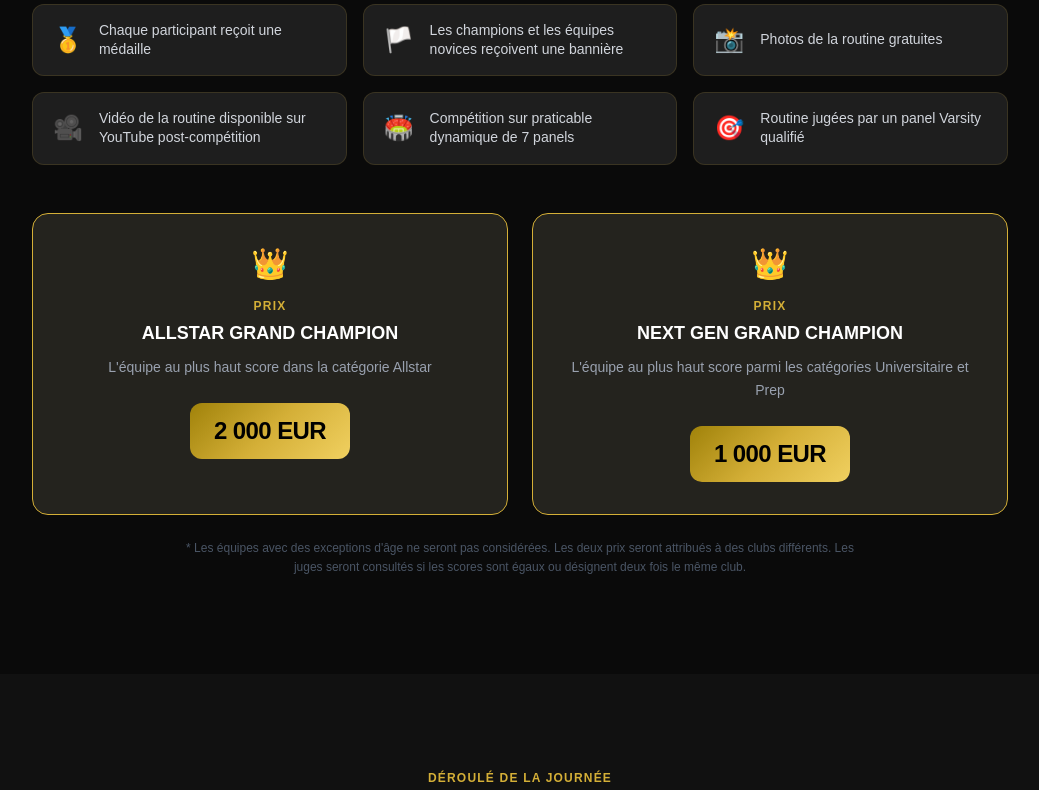
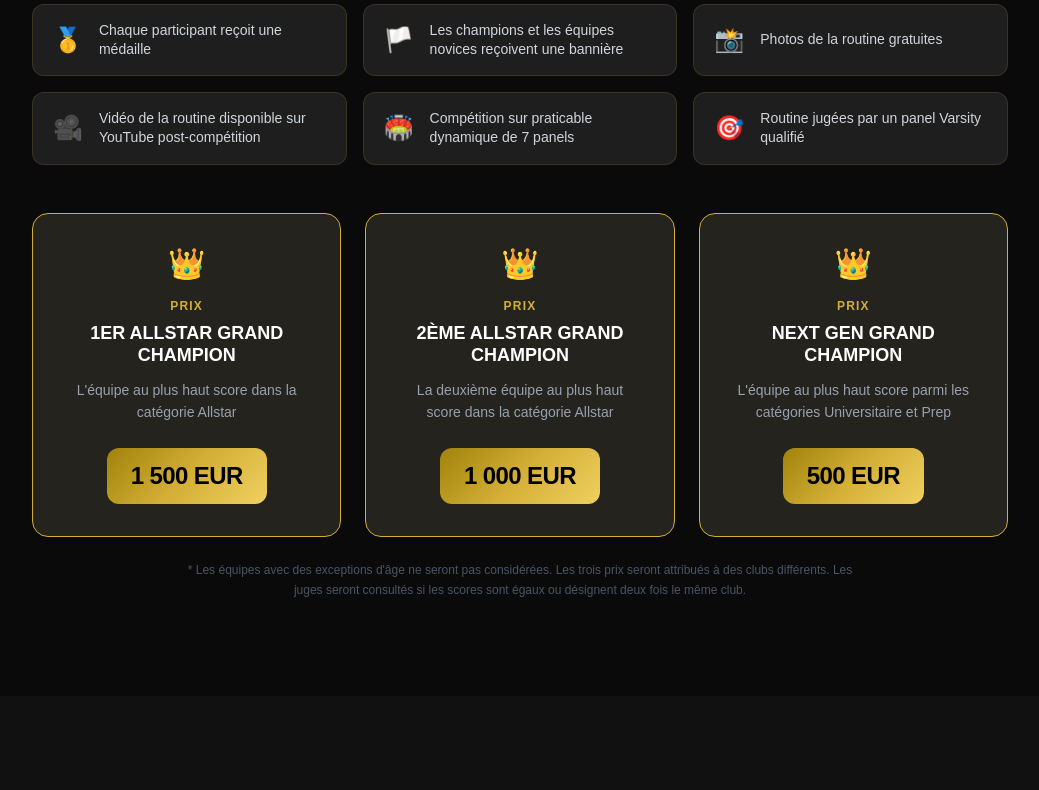
Before and after one commit to BouysselCamille/crown-cheerleading-event, a React (Vite) app: page / in a window 1280 px wide. Shown: the part 2569-3359 px from the top of the page, without its empty margins (120-1159 px from the left). Built offline with nearby package versions, Linux system fonts and the light colour scheme.

Commit message:
feat: 3 grand champs

```diff
--- a/src/components/sections/Recompenses.jsx
+++ b/src/components/sections/Recompenses.jsx
@@ -44,7 +44,7 @@ export function Recompenses() {
           initial={{ opacity: 0, y: 20 }}
           whileInView={{ opacity: 1, y: 0 }}
           viewport={{ once: true }}
-          className="grid grid-cols-1 md:grid-cols-2 gap-6 mb-6"
+          className="grid grid-cols-1 md:grid-cols-3 gap-6 mb-6"
         >
           {t.recompenses.grandChamps.map((g) => (
             <div
--- a/src/i18n/en.js
+++ b/src/i18n/en.js
@@ -38,7 +38,7 @@ const en = {
     stats: [
       { value: '500+', label: 'Expected athletes' },
       { value: '30+', label: 'Competing teams' },
-      { value: '2',   label: 'Crown Grand Champs' },
+      { value: '3',   label: 'Crown Grand Champs' },
       { value: '1',   label: 'Unforgettable day' },
     ],
   },
@@ -100,7 +100,7 @@ const en = {
     title2: 'awaits you',
     subtitle: 'Because every athlete deserves to be recognised for their effort.',
     prizeLabel: 'Prize',
-    note: '* Teams with age exceptions will not be eligible. The two prizes will be awarded to different clubs. Judges will be consulted if scores are tied or point to the same club twice.',
+    note: '* Teams with age exceptions will not be eligible. The three prizes will be awarded to different clubs. Judges will be consulted if scores are tied or point to the same club twice.',
     rewards: [
       { icon: '🥇', text: 'Every participant receives a medal' },
       { icon: '🏳️', text: 'Champions and novice teams receive a banner' },
@@ -111,14 +111,19 @@ const en = {
     ],
     grandChamps: [
       {
-        title: 'ALLSTAR GRAND CHAMPION',
+        title: '1ST ALLSTAR GRAND CHAMPION',
         desc: 'The team with the highest score in the Allstar category',
-        prize: '2,000 EUR',
+        prize: '1,500 EUR',
+      },
+      {
+        title: '2ND ALLSTAR GRAND CHAMPION',
+        desc: 'The second team with the highest score in the Allstar category',
+        prize: '1,000 EUR',
       },
       {
         title: 'NEXT GEN GRAND CHAMPION',
-        desc: 'The team with the highest score across University and Prep categories',
-        prize: '1,000 EUR',
+        desc: 'The team with the highest score across University and Prep',
+        prize: '500 EUR',
       },
     ],
   },
--- a/src/i18n/fr.js
+++ b/src/i18n/fr.js
@@ -38,7 +38,7 @@ const fr = {
     stats: [
       { value: '500+', label: 'Athlètes attendus' },
       { value: '30+', label: 'Équipes participantes' },
-      { value: '2',   label: 'Crown Grand Champs' },
+      { value: '3',   label: 'Crown Grand Champs' },
       { value: '1',   label: 'Journée inoubliable' },
     ],
   },
@@ -100,7 +100,7 @@ const fr = {
     title2: 'attend',
     subtitle: "Parce que chaque athlète mérite d'être récompensé pour son effort.",
     prizeLabel: 'Prix',
-    note: "* Les équipes avec des exceptions d'âge ne seront pas considérées. Les deux prix seront attribués à des clubs différents. Les juges seront consultés si les scores sont égaux ou désignent deux fois le même club.",
+    note: "* Les équipes avec des exceptions d'âge ne seront pas considérées. Les trois prix seront attribués à des clubs différents. Les juges seront consultés si les scores sont égaux ou désignent deux fois le même club.",
     rewards: [
       { icon: '🥇', text: 'Chaque participant reçoit une médaille' },
       { icon: '🏳️', text: 'Les champions et les équipes novices reçoivent une bannière' },
@@ -111,14 +111,19 @@ const fr = {
     ],
     grandChamps: [
       {
-        title: 'ALLSTAR GRAND CHAMPION',
+        title: '1ER ALLSTAR GRAND CHAMPION',
         desc: "L'équipe au plus haut score dans la catégorie Allstar",
-        prize: '2 000 EUR',
+        prize: '1 500 EUR',
+      },
+      {
+        title: '2ÈME ALLSTAR GRAND CHAMPION',
+        desc: "La deuxième équipe au plus haut score dans la catégorie Allstar",
+        prize: '1 000 EUR',
       },
       {
         title: 'NEXT GEN GRAND CHAMPION',
         desc: "L'équipe au plus haut score parmi les catégories Universitaire et Prep",
-        prize: '1 000 EUR',
+        prize: '500 EUR',
       },
     ],
   },
```
